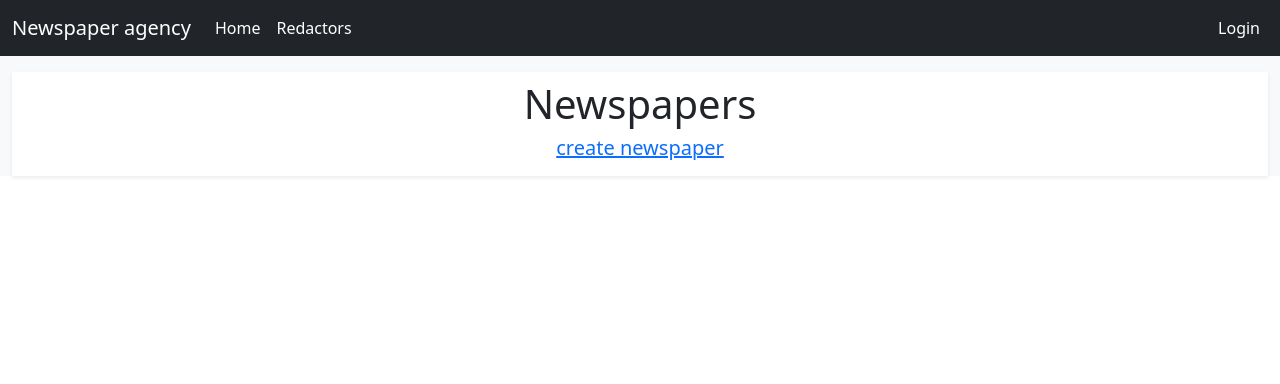
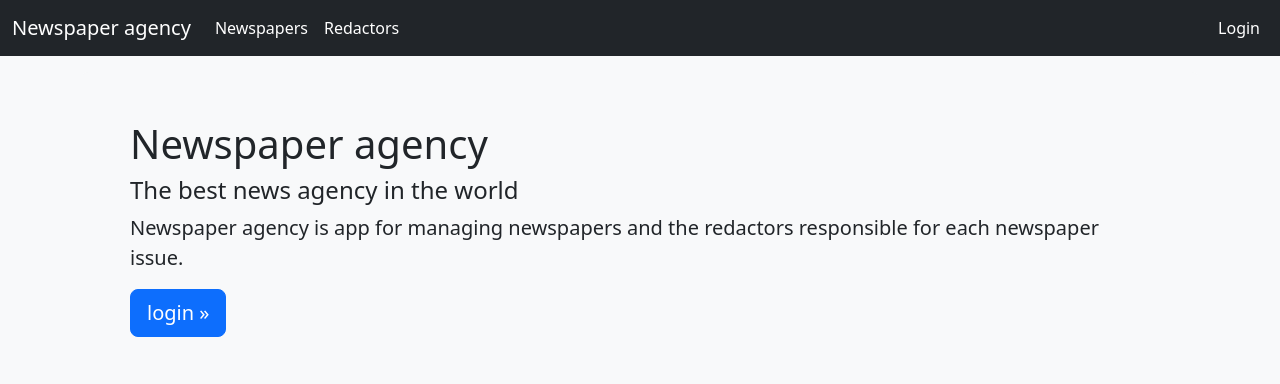
Before and after one commit to skyfoxwork/newspaper-agency, a Django app: page / in a window 1280 px wide. Shown: the top 384 px of the page. Run offline with Django 5.2, Linux system fonts and the light colour scheme; some libraries are stand-ins or nearby versions.

Commit message:
refactor html templates index, newspaper_form, newspaper_detail, redactor_list, redactor_detail

```diff
--- a/templates/accounts/redactor_form.html
+++ b/templates/accounts/redactor_form.html
@@ -19,4 +19,7 @@
 
     <input type="submit" value="Submit" class="btn btn-primary">
   </form>
+  <br>
+  <br>
+  <br>
 {% endblock %}
--- a/templates/agency/index.html
+++ b/templates/agency/index.html
@@ -5,72 +5,24 @@
 <br>
 <br>
 
-<div class="nav-scroller bg-body shadow-sm p-2">
-  <h1 class="text-center">Newspapers</h1>
-  <h5 class="text-center"><a href="{% url 'agency:newspaper-create' %}">create newspaper</a></h5>
-</div>
+<main class="container">
+  {% if user.is_authenticated %}
+    <h1>Newspaper agency</h1>
+    <br>
+    <h3>Hello "{{ user.username }}", Welcome!</h3>
+    <br>
+  {% else %}
+  <div class="bg-light p-5 rounded">
+    <h1>Newspaper agency</h1>
+    <h4>The best news agency in the world</h4>
+    <p class="lead">
+      Newspaper agency is app for managing newspapers and the redactors responsible for each newspaper issue.
+    </p>
+    <a class="btn btn-lg btn-primary" href="{% url 'accounts:login' %}" role="button">
+      login »
+    </a>
+  </div>
+  {% endif %}
+</main>
 
-<main class="container">
-
-  {% for newspaper in newspapers %}
-  <div class="d-flex align-items-center p-3 my-3 text-white bg-secondary rounded shadow-sm">
-    <div class="lh-1">
-      <h1 class="h6 mb-0 text-white lh-1">{{ newspaper.title }}</h1>
-      <small>Since 2011</small>
-    </div>
-    <div class="ms-auto">
-      <a class=" text-white p-2 text-decoration-none" href="{% url 'agency:newspaper-update' pk=newspaper.id %}">update</a>
-      <a class="text-white p-2 text-decoration-none" href="{% url 'agency:newspaper-delete' pk=newspaper.id %}">delete</a>
-    </div>
-  </div>
-
-  <div class="my-3 p-3 bg-body rounded shadow-sm">
-    <h6 class="border-bottom pb-2 mb-0">Topic: {{ newspaper.topic.name }}</h6>
-    <div class="d-flex text-muted pt-3">
-
-      <p class="pb-3 mb-0 small lh-sm border-bottom fs-6">
-        {{ newspaper.context }}
-      </p>
-
-    </div>
-
-    <div class="d-flex text-muted pt-3">
-
-      <p class="pb-3 mb-0 small lh-sm border-bottom">
-        <strong class="d-block text-gray-dark">Redactors: </strong>
-        {% if newspaper.publishers.all %}
-          {% for publisher in newspaper.publishers.all %}
-            <a href="{% url 'agency:redactor-detail' pk=publisher.id %}">{{ publisher }}</a>
-          {% endfor %}
-        {% endif %}
-      </p>
-    </div>
-  </div>
-  {% endfor %}
-</main>
 {% endblock %}
-
-<!-----my------->
-{#  <p>#}
-{#    Our Newspapers#}
-{#    <a href="{% url 'agency:newspaper-create' %}">create newspaper</a>#}
-{#  </p>#}
-{#  <ul>#}
-{#    {% for newspaper in newspapers %}#}
-{#      <li>#}
-{#        title: {{ newspaper.title }}#}
-{#        <a href="{% url 'agency:newspaper-update' pk=newspaper.id %}">update</a>#}
-{#        <a href="{% url 'agency:newspaper-delete' pk=newspaper.id %}">delete</a>#}
-{#      </li>#}
-{#      <p>date: {{ newspaper.published_date }}</p>#}
-{#      <p>topic: {{ newspaper.topic.name }}</p>#}
-{#      <p>context: {{ newspaper.context }}</p>#}
-{#      <p>#}
-{#        publishers:#}
-{#        {% for publisher in newspaper.publishers.all %}#}
-{#            {{ publisher }},#}
-{#        {% endfor %}#}
-{#      </p>#}
-{#    {% endfor %}#}
-{#  </ul>#}
-<!-----my------->
--- a/templates/agency/newspaper_form.html
+++ b/templates/agency/newspaper_form.html
@@ -19,5 +19,8 @@
 
     <input type="submit" value="Submit" class="btn btn-primary">
   </form>
+  <br>
+  <br>
+  <br>
 
 {% endblock %}
--- a/templates/agency/redactor_detail.html
+++ b/templates/agency/redactor_detail.html
@@ -53,6 +53,7 @@
        <p>no newspapers yet</p>
   {% endif %}
 
-  <a href="{% url 'agency:redactor-list' %}">return redactor list</a>
+  <a class="btn btn-primary" role="button" href="{% url 'agency:redactor-list' %}">return redactor list</a>
+  <br>
   <br>
 {% endblock %}
--- a/templates/agency/redactor_list.html
+++ b/templates/agency/redactor_list.html
@@ -20,7 +20,7 @@
       <th scope="col">User name</th>
       <th scope="col">First name</th>
       <th scope="col">Last name</th>
-      <th scope="col">Amail</th>
+      <th scope="col">Email</th>
       <th scope="col">Years of experience</th>
       <th scope="col">About</th>
     </tr>
@@ -40,7 +40,7 @@
         <td> - </td>
       {% endif %}
       <td>
-        <a href="{% url 'agency:redactor-detail' pk=redactor.id %}">ABOUT</a>
+        <a class="text-decoration-none" href="{% url 'agency:redactor-detail' pk=redactor.id %}">ABOUT</a>
       </td>
     </tr>
     {% endfor %}
--- a/templates/includes/sidebar.html
+++ b/templates/includes/sidebar.html
@@ -1,13 +1,13 @@
 <nav class="navbar navbar-expand-lg fixed-top navbar-dark bg-dark">
     <div class="container-fluid">
-      <a class="navbar-brand" href="#">Newspaper agency</a>
+      <a class="navbar-brand" href="{% url 'agency:index' %}">Newspaper agency</a>
       <button class="navbar-toggler" type="button" data-bs-toggle="collapse" data-bs-target="#navbarCollapse" aria-controls="navbarCollapse" aria-expanded="false" aria-label="Toggle navigation">
         <span class="navbar-toggler-icon"></span>
       </button>
       <div class="collapse navbar-collapse" id="navbarCollapse">
         <ul class="navbar-nav me-auto mb-2 mb-md-0">
           <li class="nav-item">
-            <a class="nav-link active" aria-current="page" href="{% url 'agency:index' %}">Home</a>
+            <a class="nav-link active" aria-current="page" href="{% url 'agency:newspaper-list' %}">Newspapers</a>
           </li>
           <li class="nav-item">
             <a class="nav-link active" href="{% url 'agency:redactor-list' %}">Redactors</a>
--- a/templates/registration/logged_out.html
+++ b/templates/registration/logged_out.html
@@ -11,6 +11,10 @@
       </h1>
     </div>
 </div>
+  <a class="btn btn-lg btn-primary" href="{% url 'accounts:login' %}" role="button">
+    Click here to login again »
+  </a>
+  <br>
+  <br>
 
-<a href="{% url 'accounts:login'%}">Click here to login again.</a>
 {% endblock %}
```
